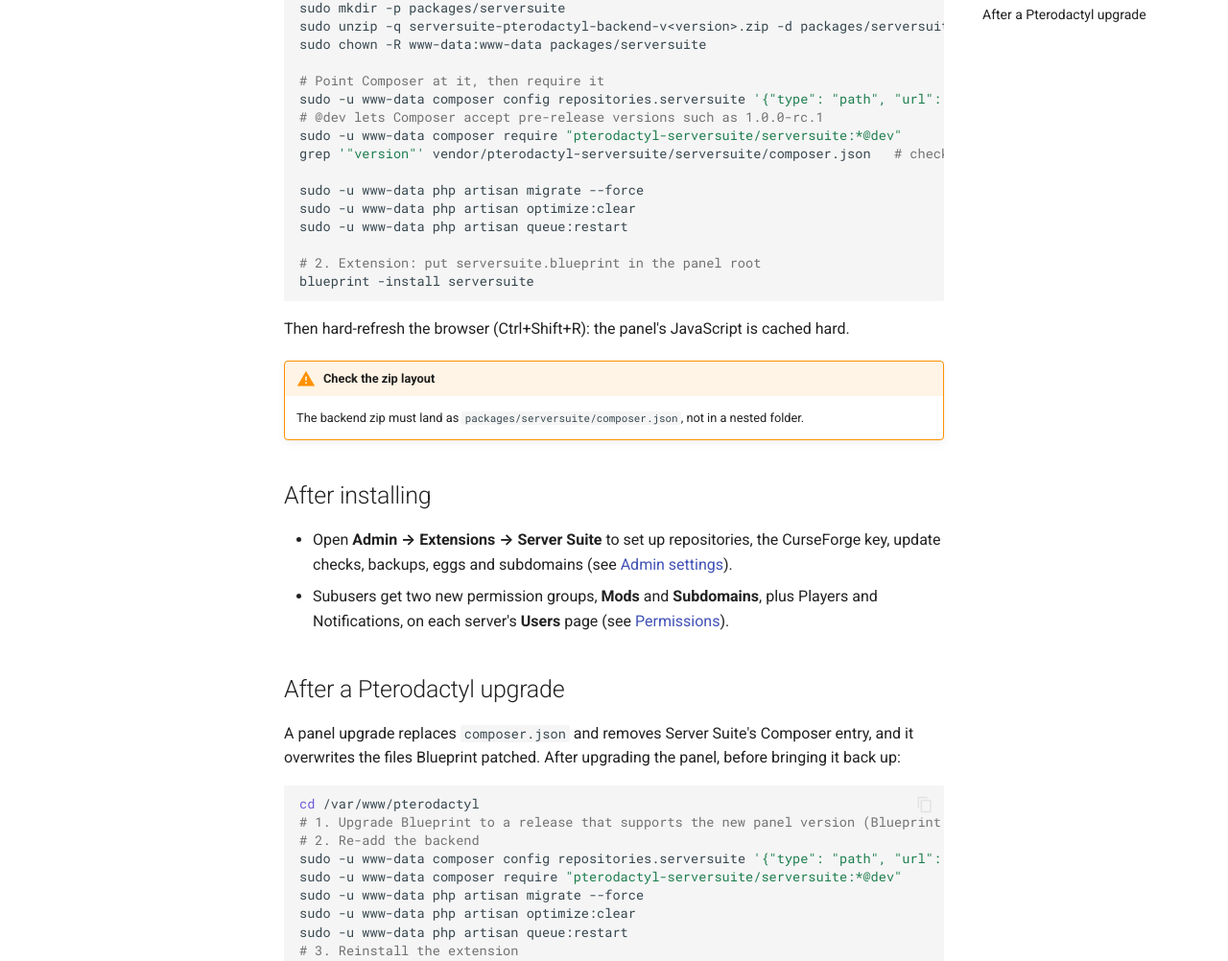
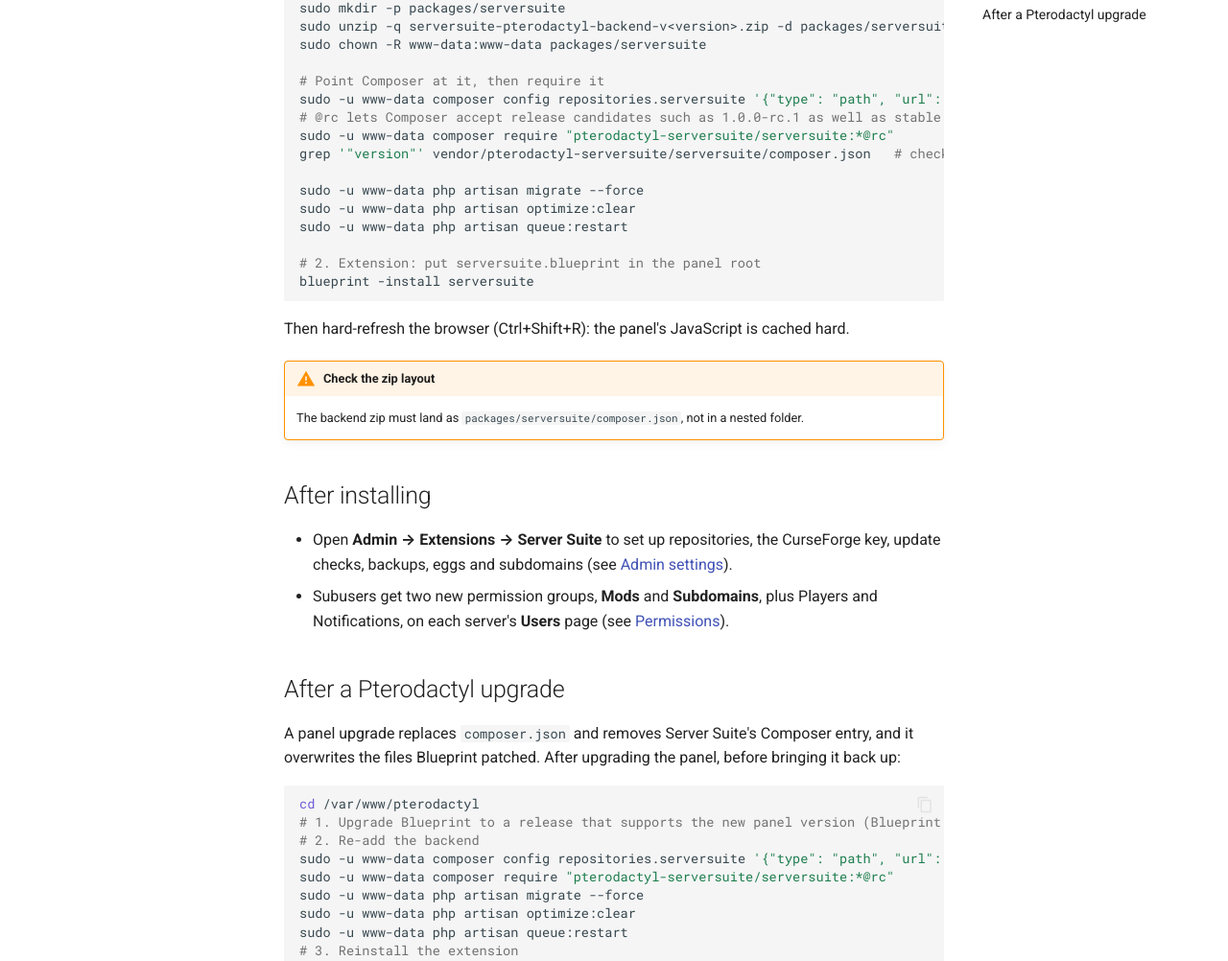
Before and after one commit to Royalp1609/serversuite-site, an MkDocs documentation site: the page built from docs/install/pterodactyl.md, in a window 1280 px wide and 1400 px high, scrolled down 543 px. Shown: the part 147-1149 px from the top of the window at 96% size. Built offline with MkDocs 1.6.1 and Material for MkDocs 9.7.7, drawn with Linux system fonts in a browser that asks for light colours; comment, search, counter and statistics services are not loaded.

Commit message:
Install with "*@rc" instead of "*@dev"
The panel has minimum-stability "stable", so plain "*" rejects
1.0.0-rc.1. "*@rc" allows release candidates and stable releases only,
which is all we publish ("*@dev" allowed anything). Checked with
Composer 2 against a path repo: rc.1 and 1.0.0 install, beta.1 is
rejected.

Co-Authored-By: Claude Opus 5.5 <noreply@anthropic.com>

```diff
--- a/docs/install/pterodactyl.md
+++ b/docs/install/pterodactyl.md
@@ -22,8 +22,8 @@ sudo chown -R www-data:www-data packages/serversuite
 
 # Point Composer at it, then require it
 sudo -u www-data composer config repositories.serversuite '{"type": "path", "url": "packages/serversuite"}'
-# @dev lets Composer accept pre-release versions such as 1.0.0-rc.1
-sudo -u www-data composer require "pterodactyl-serversuite/serversuite:*@dev"
+# @rc lets Composer accept release candidates such as 1.0.0-rc.1 as well as stable releases
+sudo -u www-data composer require "pterodactyl-serversuite/serversuite:*@rc"
 grep '"version"' vendor/pterodactyl-serversuite/serversuite/composer.json   # check the version
 
 sudo -u www-data php artisan migrate --force
@@ -56,7 +56,7 @@ cd /var/www/pterodactyl
 # 1. Upgrade Blueprint to a release that supports the new panel version (Blueprint's guide)
 # 2. Re-add the backend
 sudo -u www-data composer config repositories.serversuite '{"type": "path", "url": "packages/serversuite"}'
-sudo -u www-data composer require "pterodactyl-serversuite/serversuite:*@dev"
+sudo -u www-data composer require "pterodactyl-serversuite/serversuite:*@rc"
 sudo -u www-data php artisan migrate --force
 sudo -u www-data php artisan optimize:clear
 sudo -u www-data php artisan queue:restart
```
Also changed, not shown: docs/install/updating.md (+1 -1 lines).
